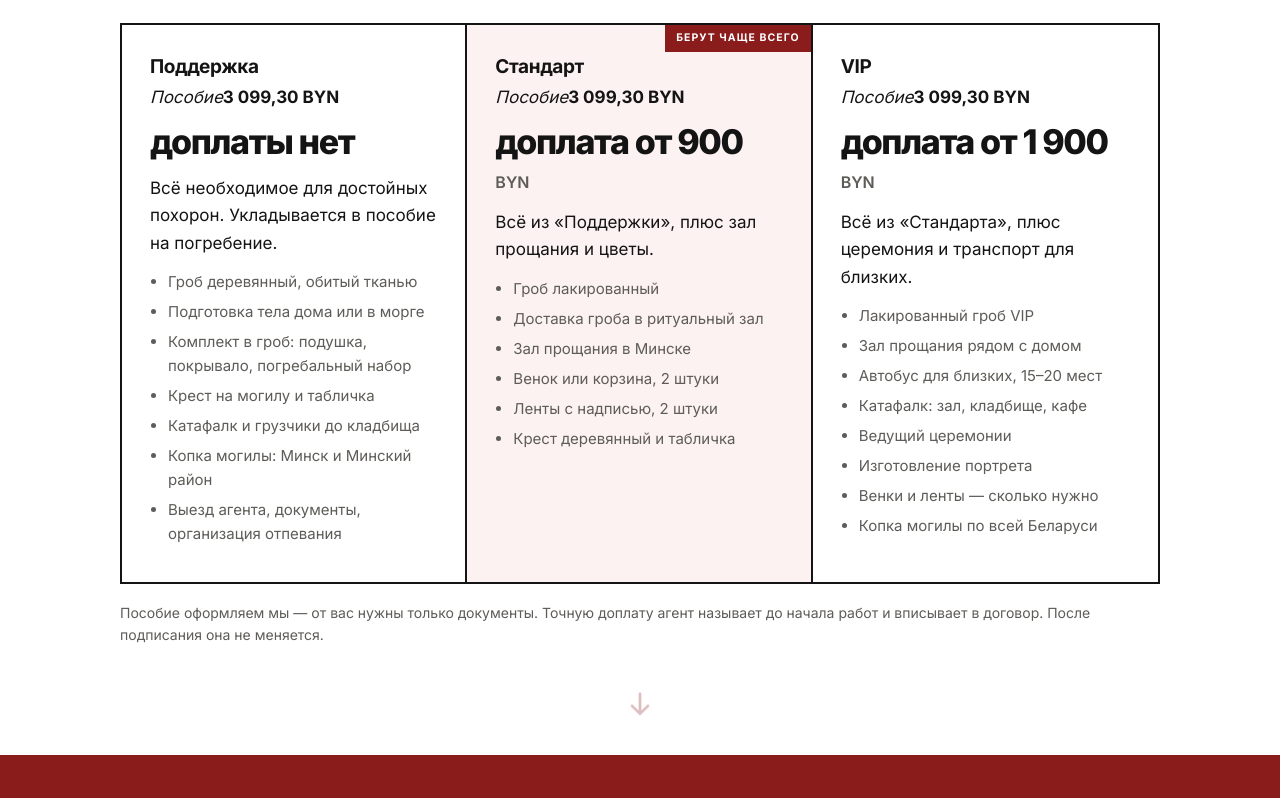
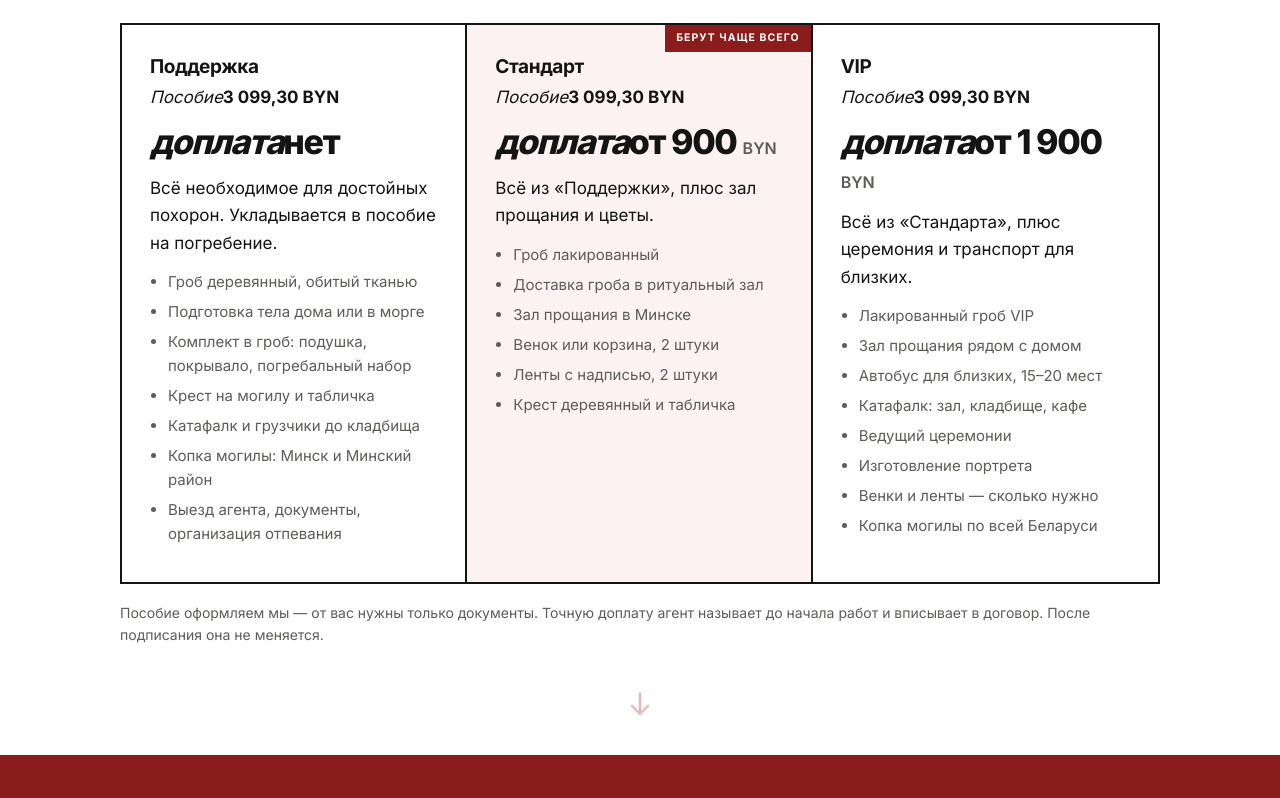
Before and after one commit to MaximMaximenia/ritual-variants, a plain HTML site: page final.html in a window 1280 px wide. Shown: the part 1122-1920 px from the top of the page. Drawn offline with Linux system fonts and the light colour scheme.

Commit message:
Подпись «доплата» отдельной строкой
Co-Authored-By: Claude Opus 5 <noreply@anthropic.com>

```diff
--- a/final.html
+++ b/final.html
@@ -347,7 +347,7 @@ footer a{color:var(--muted)}
     <article>
       <h3>Поддержка</h3>
       <div class="pb"><i>Пособие</i><b>3 099,30 BYN</b></div>
-      <b class="price">доплаты нет</b>
+      <b class="price"><i>доплата</i>нет</b>
       <p class="pnote">Всё необходимое для достойных похорон. Укладывается в пособие на погребение.</p>
       <ul>
         <li>Гроб деревянный, обитый тканью</li>
@@ -363,7 +363,7 @@ footer a{color:var(--muted)}
       <span class="lab">Берут чаще всего</span>
       <h3>Стандарт</h3>
       <div class="pb"><i>Пособие</i><b>3 099,30 BYN</b></div>
-      <b class="price">доплата от 900 <span>BYN</span></b>
+      <b class="price"><i>доплата</i>от 900 <span>BYN</span></b>
       <p class="pnote">Всё из «Поддержки», плюс зал прощания и цветы.</p>
       <ul>
         <li>Гроб лакированный</li>
@@ -377,7 +377,7 @@ footer a{color:var(--muted)}
     <article>
       <h3>VIP</h3>
       <div class="pb"><i>Пособие</i><b>3 099,30 BYN</b></div>
-      <b class="price">доплата от 1 900 <span>BYN</span></b>
+      <b class="price"><i>доплата</i>от 1 900 <span>BYN</span></b>
       <p class="pnote">Всё из «Стандарта», плюс церемония и транспорт для близких.</p>
       <ul>
         <li>Лакированный гроб VIP</li>
```
